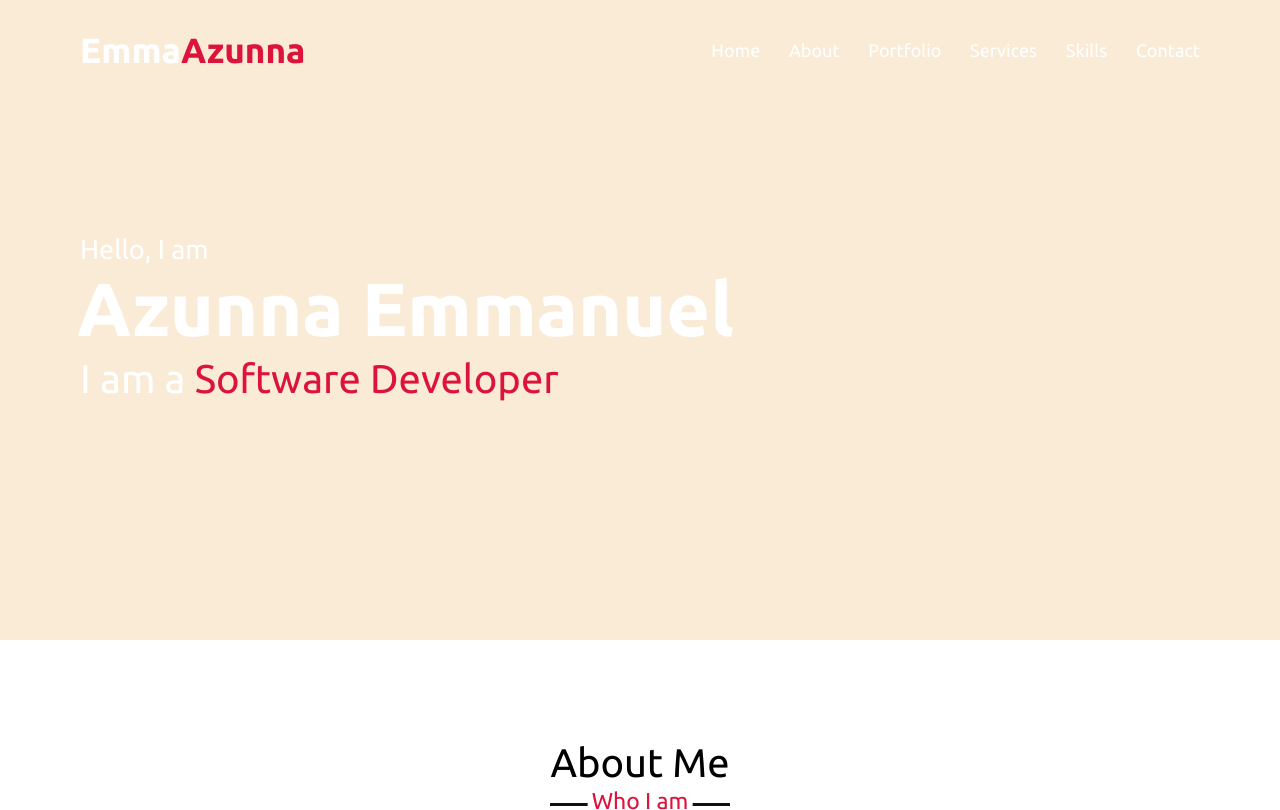
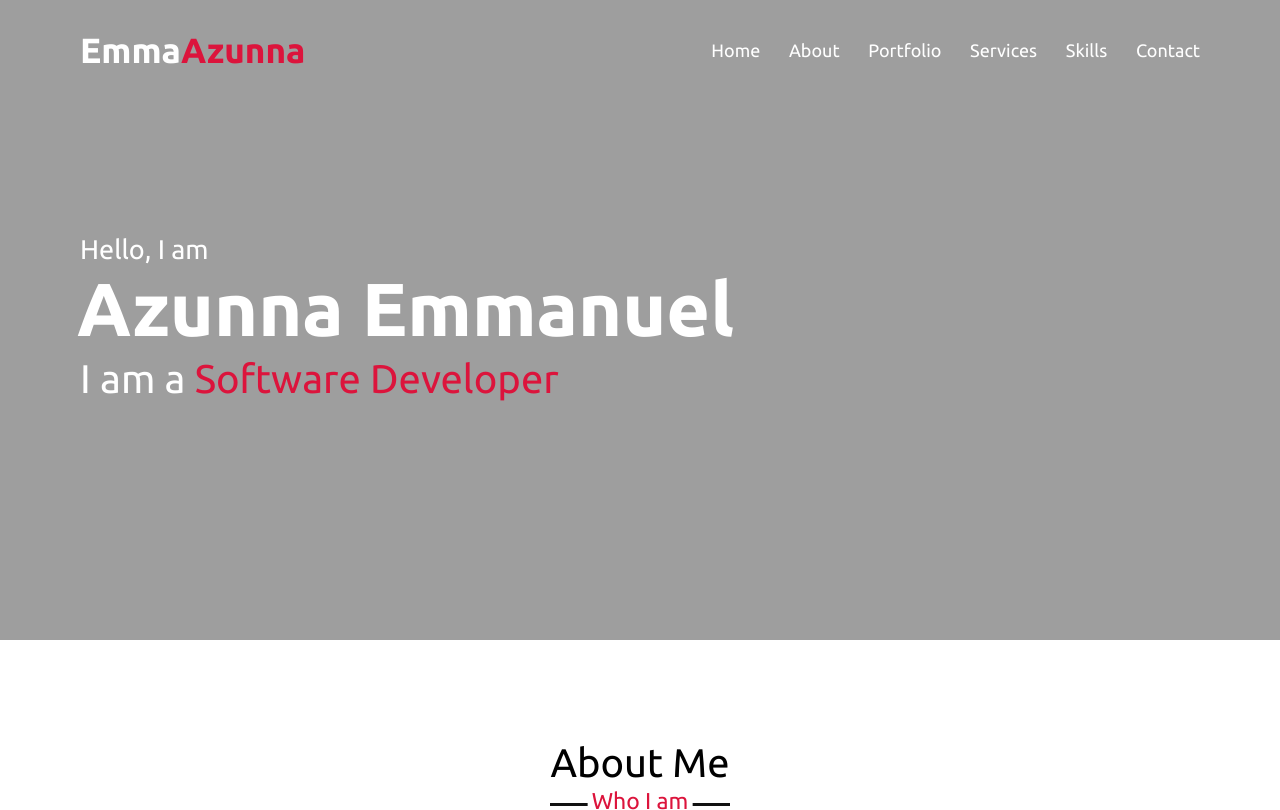
Before and after one commit to EmmaAzunna/Portfolio, a plain HTML site: page index.html in a window 1280 px wide. Shown: the top 810 px of the page. Drawn offline with nearby package versions, Linux system fonts and the light colour scheme; the site is published under a folder, as on GitHub Pages, so addresses that start at the root find nothing; animation ran at ten frames a second.

Commit message:
changed bg image link

```diff
--- a/index.html
+++ b/index.html
@@ -37,7 +37,7 @@
         </div>
     </nav>
     <!--======================= home section start======================================= -->
-    <section class="home" style="background-image: url('/img/upop1.png');" id="home">
+    <section class="home" style="background-image: url('img/upop1.png');" id="home">
         <div class="max-width">
             <div class="home-content">
                 <div class="text-1">Hello, I am</div>
```
